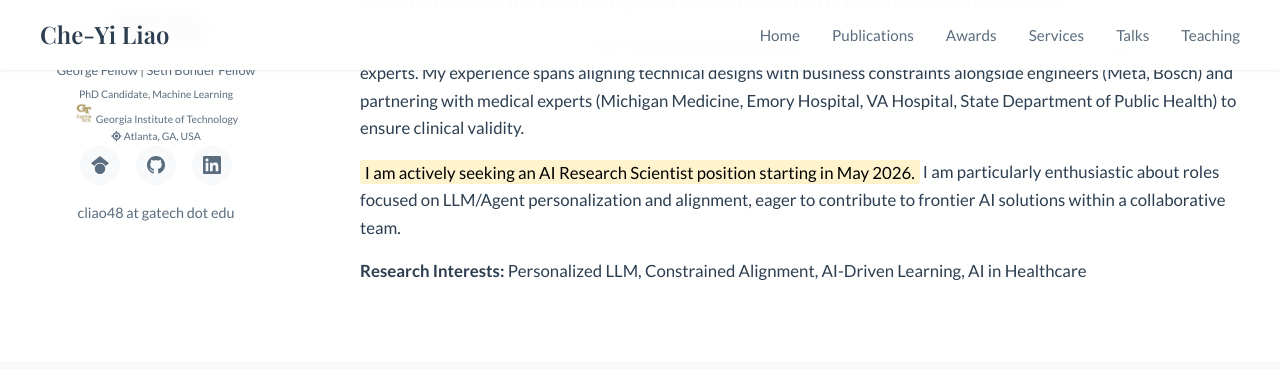
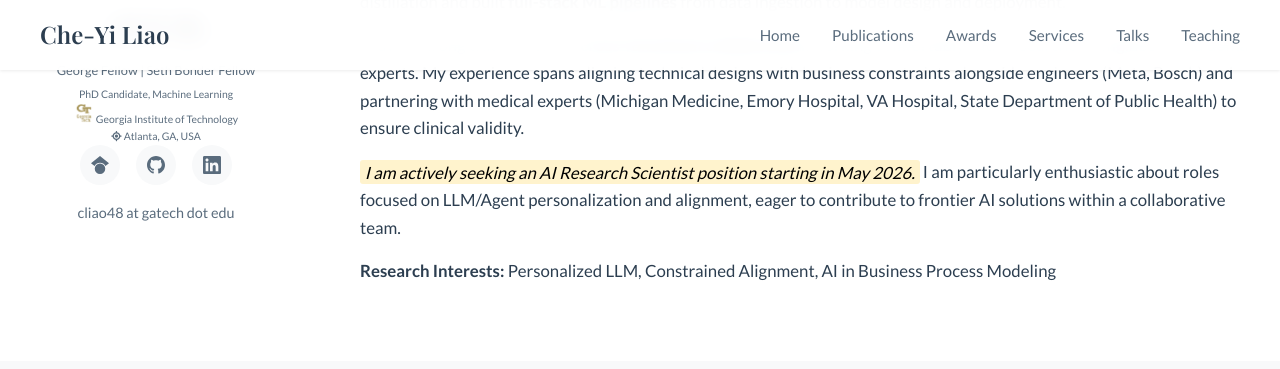
Before and after one commit to CheYiLiao/CheYiLiao.github.io, a Jekyll site: the page built from index.html, in a window 1280 px wide and 900 px high, scrolled down 394 px. Shown: the top 369 px of the window. Built offline with Jekyll 4.4.1, drawn with Linux system fonts in a browser that asks for light colours.

Commit message:
update content

```diff
--- a/_data/about.yml
+++ b/_data/about.yml
@@ -10,6 +10,6 @@ content: |
 
   I have a strong track record of **cross-functional collaboration**, working comfortably with researchers, engineers, and domain experts. My experience spans aligning technical designs with business constraints alongside engineers (Meta, Bosch) and partnering with medical experts (Michigan Medicine, Emory Hospital, VA Hospital, State Department of Public Health) to ensure clinical validity.
 
-  <mark>I am actively seeking an AI Research Scientist position starting in May 2026.</mark> I am particularly enthusiastic about roles focused on LLM/Agent personalization and alignment, eager to contribute to frontier AI solutions within a collaborative team.
+  *<mark>I am actively seeking an AI Research Scientist position starting in May 2026.</mark>* I am particularly enthusiastic about roles focused on LLM/Agent personalization and alignment, eager to contribute to frontier AI solutions within a collaborative team.
 
-  **Research Interests:** Personalized LLM, Constrained Alignment, AI-Driven Learning, AI in Healthcare
+  **Research Interests:** Personalized LLM, Constrained Alignment, AI in Business Process Modeling
```
